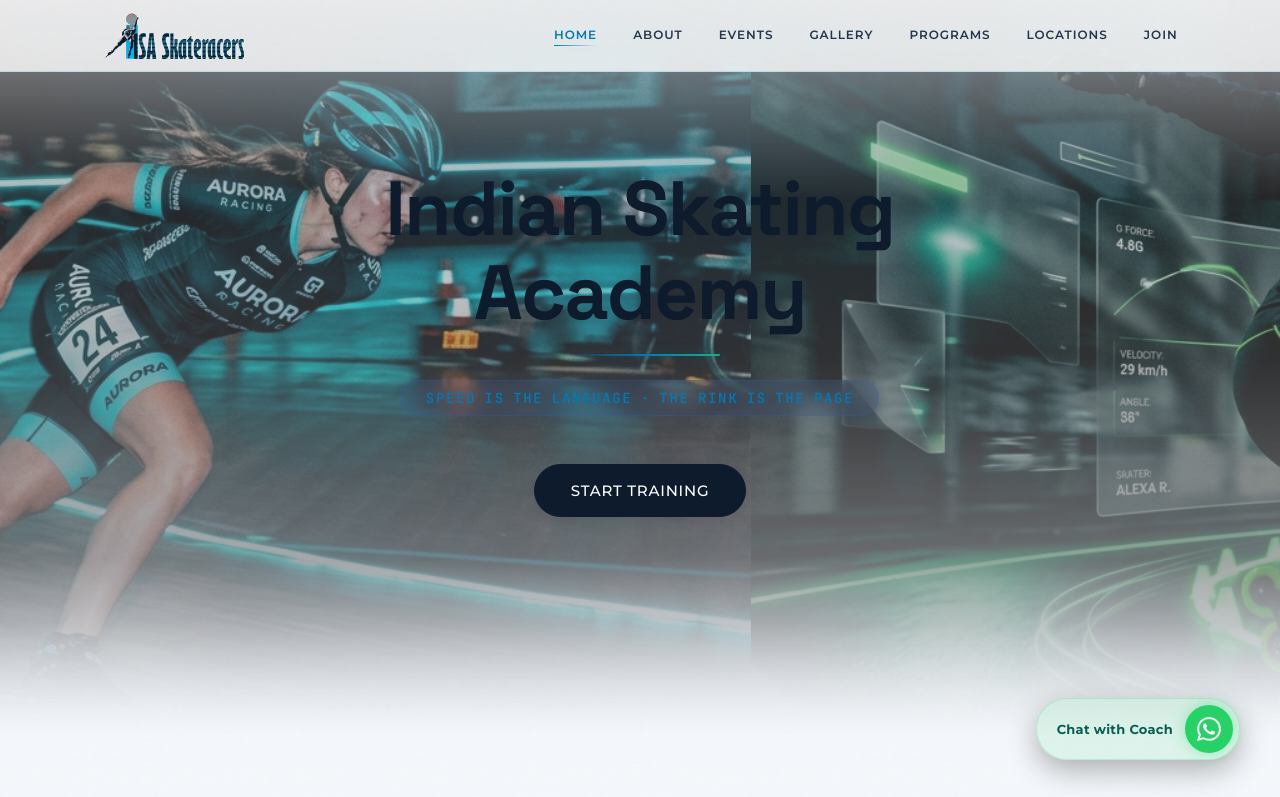
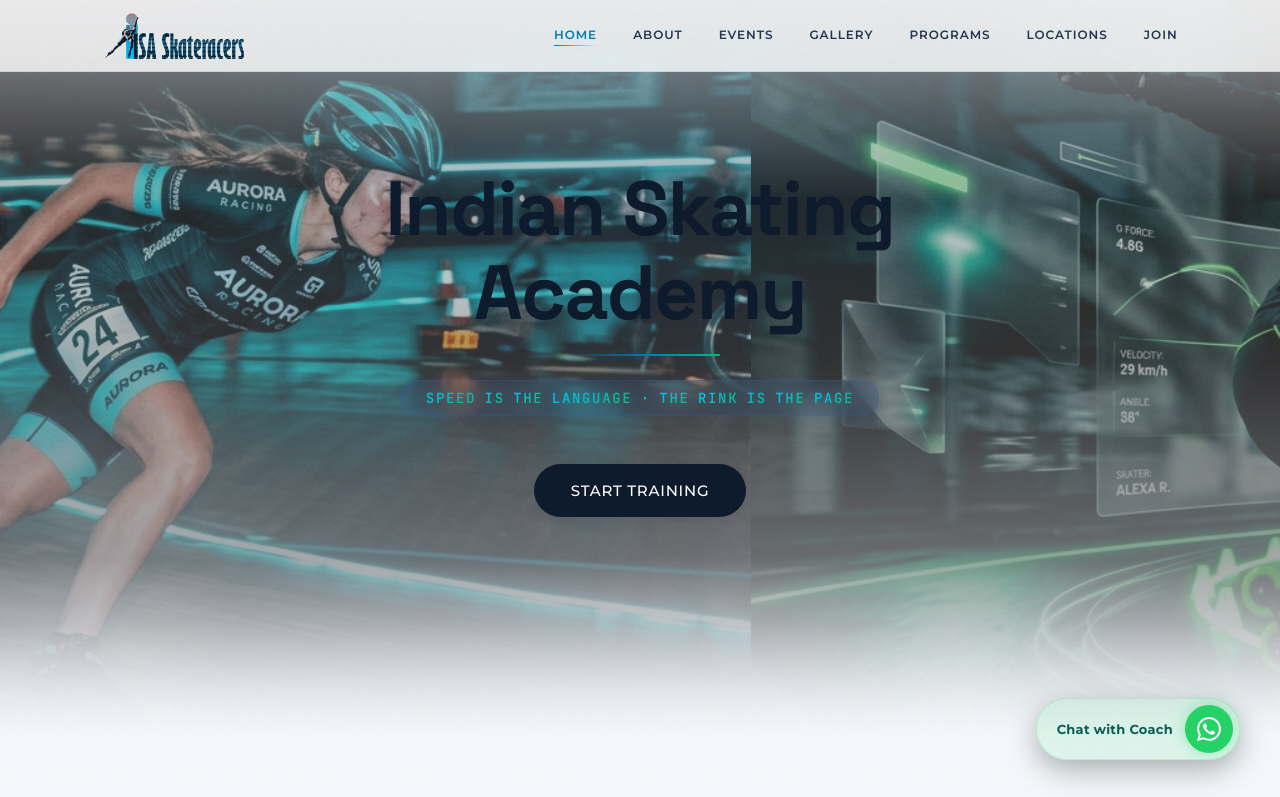
Before and after one commit to Pravesh-21/IndianSkatingAcademy, a Next.js app in the folder frontend/: page / in a window 1280 px wide. Shown: the top 797 px of the page. Built offline with nearby package versions, Linux system fonts and the light colour scheme.

Commit message:
Home page headline update

```diff
--- a/frontend/styles/globals.css
+++ b/frontend/styles/globals.css
@@ -875,7 +875,13 @@ html[data-theme="light"] .hero::before {
 }
 
 .hero-tagline .tagline-word {
-  color: inherit;
+  background: linear-gradient(135deg, var(--blue-bright) 0%, var(--green) 100%);
+  -webkit-background-clip: text;
+  -webkit-text-fill-color: transparent;
+  background-clip: text;
+  color: transparent;
+  display: inline-block;
+  filter: drop-shadow(0 2px 8px rgba(0, 245, 160, 0.25));
 }
 
 .hero-cta {
```
